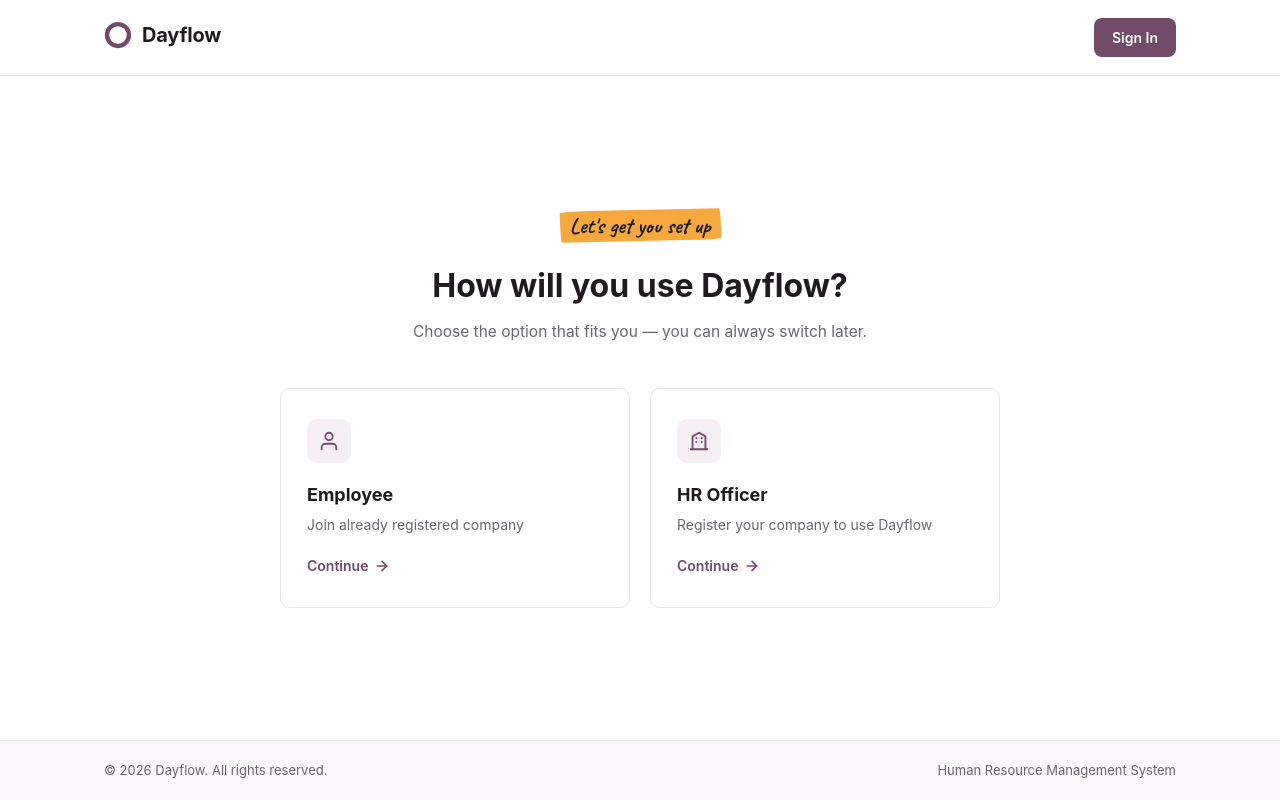
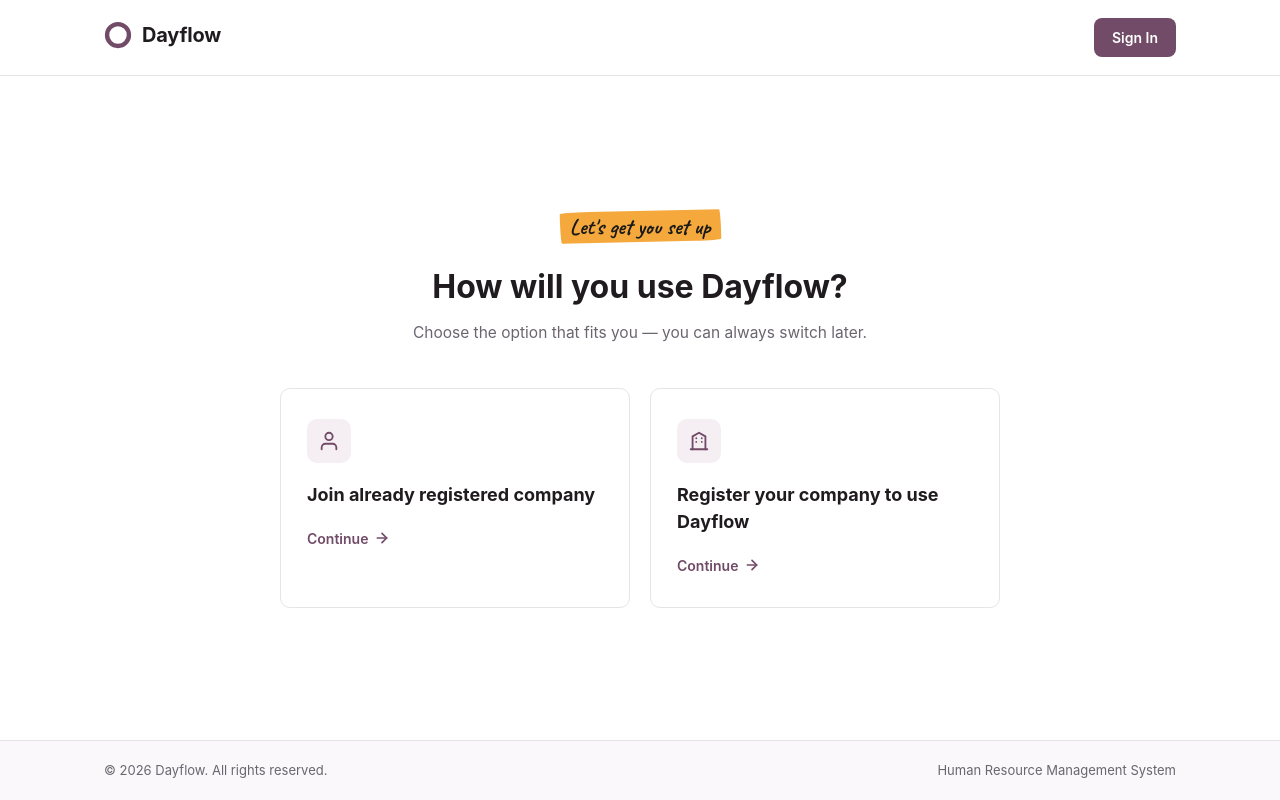
Before and after one commit to PavithraM-14/DayFlow, a Next.js app in the folder frontend/: page /get-started in a window 1280 px wide. Built offline with nearby package versions, Linux system fonts and the light colour scheme.

Commit message:
roles and changes

```diff
--- a/frontend/src/app/get-started/page.js
+++ b/frontend/src/app/get-started/page.js
@@ -43,14 +43,14 @@ export default function GetStartedPage() {
               <RoleCard
                 href="/signup/employee"
                 icon={EMPLOYEE_ICON}
-                title="Employee"
-                description="Join already registered company"
+                title="Join already registered company"
+                description=""
               />
               <RoleCard
                 href="/signup/hr"
                 icon={HR_ICON}
-                title="HR Officer"
-                description="Register your company to use Dayflow"
+                title="Register your company to use Dayflow"
+                description=""
               />
             </div>
           </section>
```
Also changed, not shown: frontend/src/app/signup/employee/page.js (+12 -0 lines), 1 other file (tests, documents, lock files or other folders).
